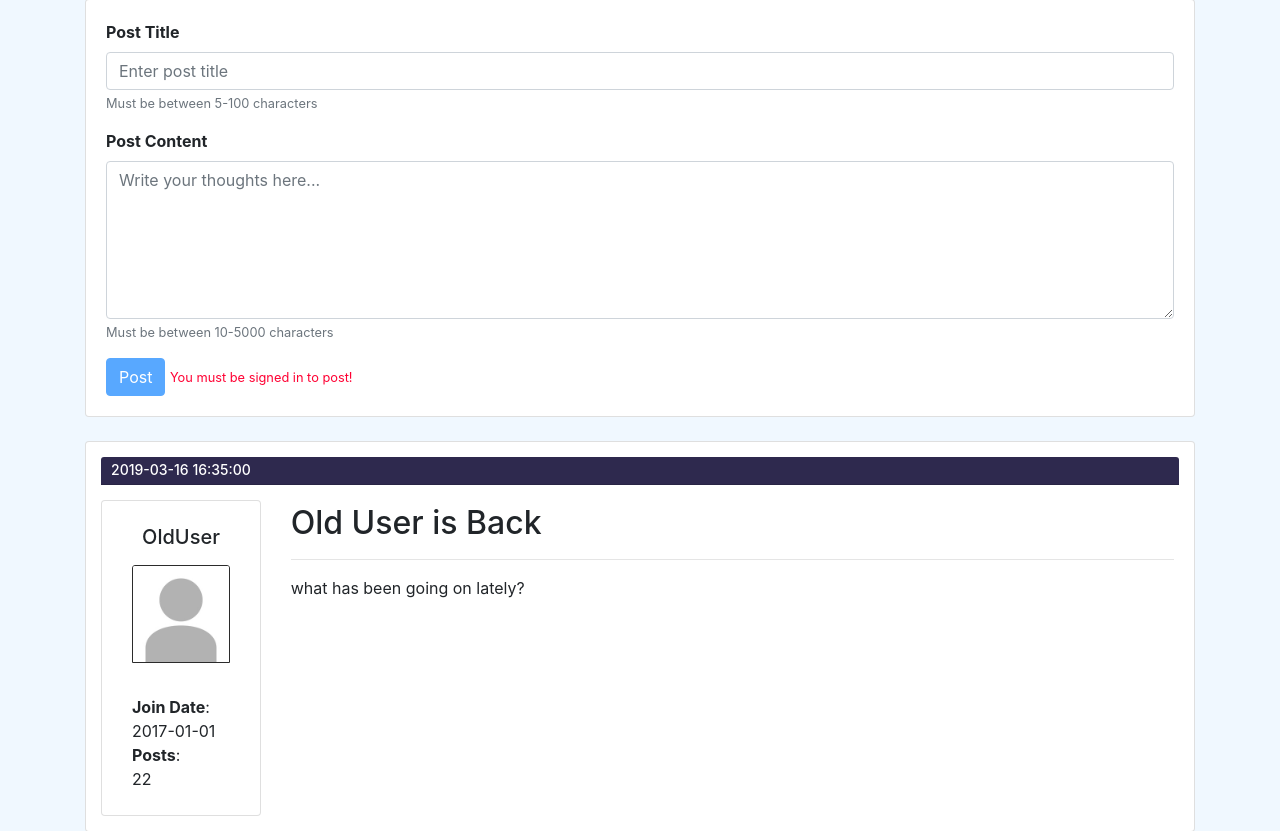
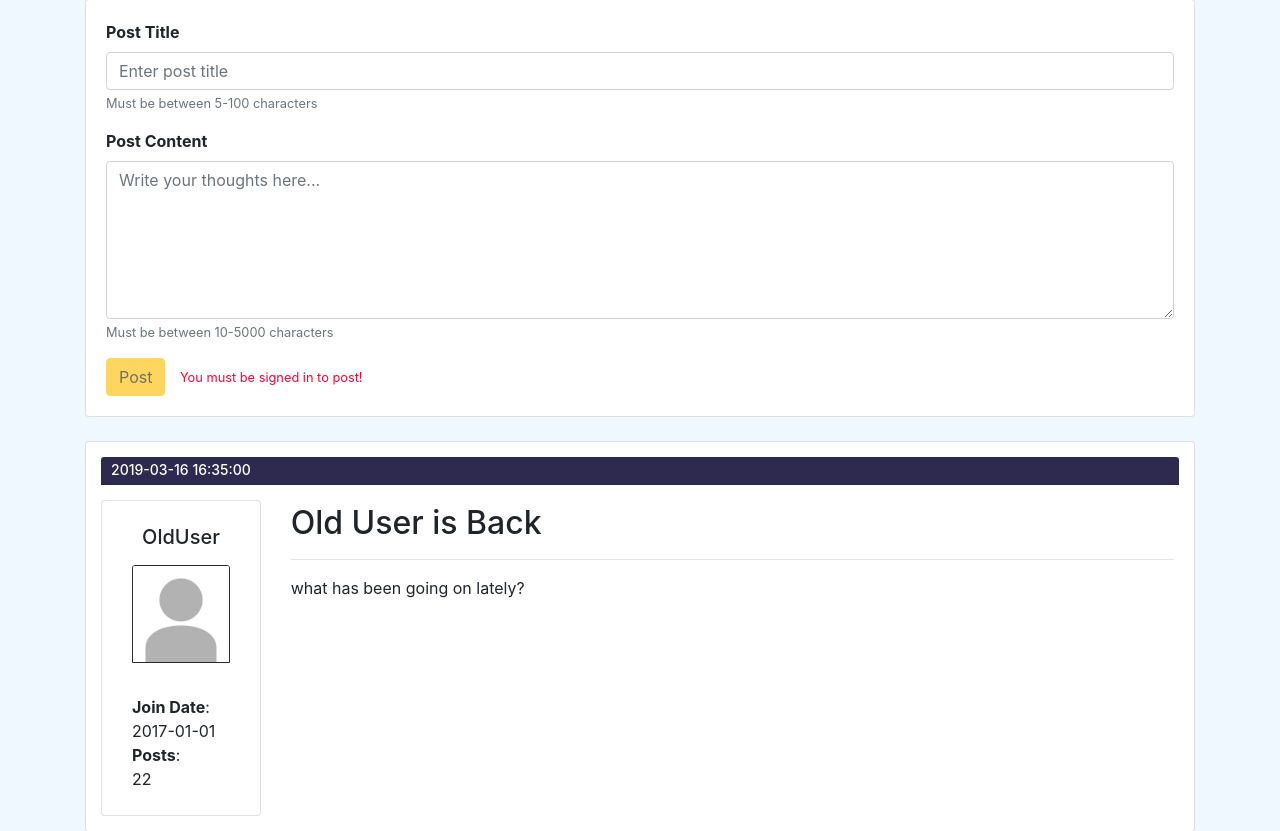
Before and after one commit to ZyphonGT/WebsiteLogin, a PHP site: page /chat.php in a window 1280 px wide. Shown: the part 233-1064 px from the top of the page. Run offline with PHP 8.4, Linux system fonts and the light colour scheme; data comes from the database, SQL or seed files in the repository.

Commit message:
Minor styling modification

```diff
--- a/chat.php
+++ b/chat.php
@@ -66,12 +66,12 @@ if(isset($_GET['content'])) {
                         <?php
                             //Not Logged In
                             if(!isset($_SESSION['uid'])) {
-                                echo    '<button type="" class="btn btn-primary" aria-describedby="true" disabled >Post</button>
-                                <small style="display:inline; color:#ff0033;" id="SubmitContentHelp" class="form-text"> You must be signed in to post!</small>';
+                                echo    '<button type="" class="btn btn-warning" aria-describedby="true" disabled >Post</button>
+                                <small style="display:inline; color:#ff0033; margin-left:10px;" id="SubmitContentHelp" class="form-text">You must be signed in to post!</small>';
                             //Logged In
                             } else {
-                                echo    '<button type="submit" class="btn btn-primary" name="chat-submit" aria-describedby="SubmitContentHelp">Post</button>
-                                <small style="display:inline;" id="SubmitContentHelp" class="form-text text-muted"> You will be posting as '.strtoupper($username).'</small>';
+                                echo    '<button type="submit" class="btn btn-warning" name="chat-submit" aria-describedby="SubmitContentHelp">Post</button>
+                                <small style="display:inline; margin-left:10px;" id="SubmitContentHelp" class="form-text text-muted">You will be posting as '.strtoupper($username).'</small>';
                             }
                         ?>
                         <!--
```
